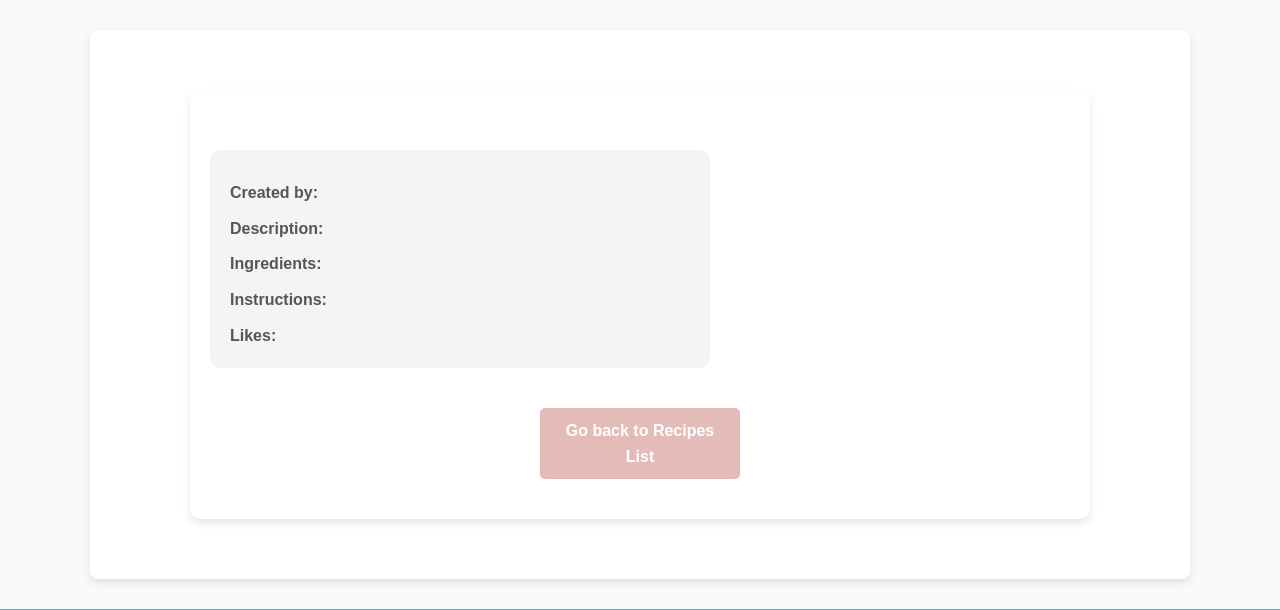
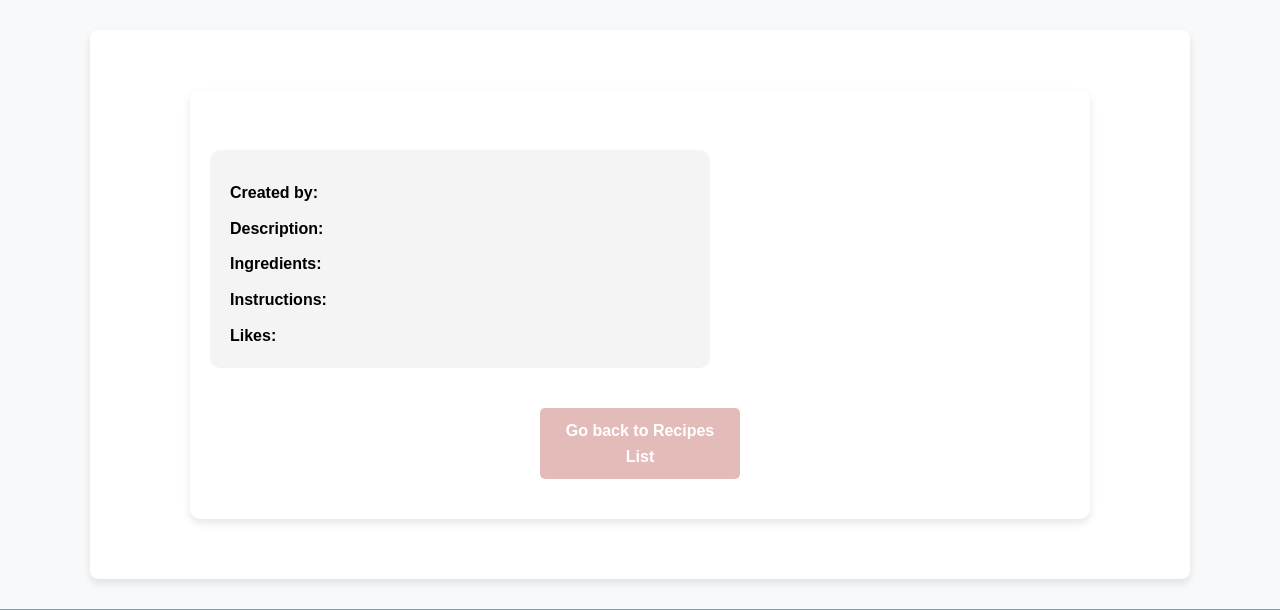
Before and after one commit to skourde/MyRecipePal, a Node server app: template pg-sd2/app/views/recipes.pug in a window 1280 px wide. Shown: the part 111-721 px from the top of the page. Run offline with Node 20, Linux system fonts and the light colour scheme; the template is opened without the code that fills it, so the values that code supplies are empty; some libraries are stand-ins or nearby versions.

Commit message:
Final touches

```diff
--- a/pg-sd2/app/models/recipe.js
+++ b/pg-sd2/app/models/recipe.js
@@ -199,6 +199,7 @@ class Recipe {
             throw err;
         }
     }
+
 }
 
 module.exports = { Recipe };
--- a/pg-sd2/app/views/recipes.pug
+++ b/pg-sd2/app/views/recipes.pug
@@ -24,18 +24,19 @@ block content
             p
               strong Description:
               span= recipe.description
+
             p
               strong Ingredients:
               span= recipe.ingredients
+
             p
               strong Instructions:
               span= recipe.instructions
+
             p
               strong Likes:
               span= recipe.like_count
 
 
-
-
     // Button to go back to recipe list
     a(href="/recipes", class="back-button") Go back to Recipes List
--- a/pg-sd2/static/recipes.css
+++ b/pg-sd2/static/recipes.css
@@ -58,10 +58,12 @@ body {
 /* Bold Labels */
 .recipe-info strong {
   display: block;
-  color: #555;
+  color: #000000;
   font-size: 16px;
   margin-top: 10px;
 }
+
+
 
 /* Button */
 .back-button {
```
